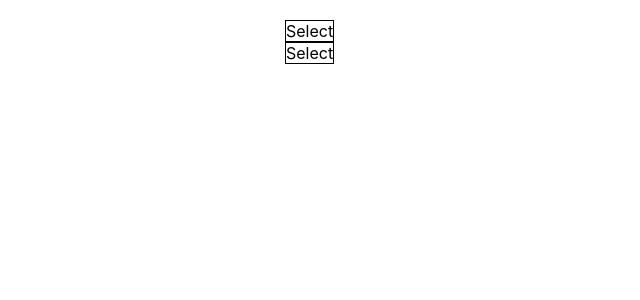
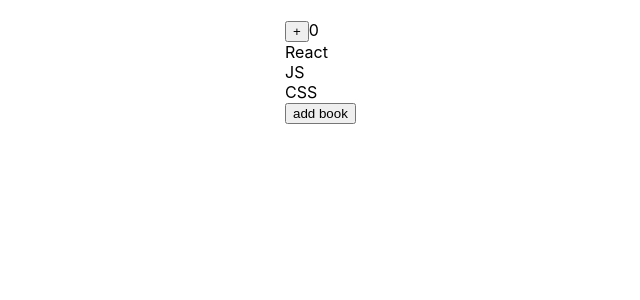
Before and after one commit to Allochka11/it-incubator-react-typescript, a React (Create React App) app: page / in a window 1280 px wide. Shown: the top 300 px of the page, without its empty margins (55-695 px from the left). Built offline with nearby package versions, Linux system fonts and the light colour scheme.

Commit message:
useCallback 19

```diff
--- a/src/App.tsx
+++ b/src/App.tsx
@@ -15,6 +15,7 @@ import {Select2} from "./components/Select/Select2";
 import {Example1} from "./components/ReactMemo";
 import {UseMemo} from "./components/UseMemo";
 import {HelperSelect} from "./components/Select/HelperSelect";
+import {LikeUseCallback} from "./components/UseCallback";
 
 
 function App() {
@@ -73,20 +74,21 @@ function App() {
             {/*/>*/}
             {/*<Example1/>*/}
             {/*<UseMemo/>*/}
-            <HelperSelect/>
+            {/*<HelperSelect/>*/}
+            <LikeUseCallback/>
 
         </div>
 
     );
 }
 
-type PageTitlePropsType = {
-    title: string
-}
-
-function PageTitle(props: PageTitlePropsType) {
-    console.log('Page title rendering')
-    return <h1>{props.title}</h1>
-}
+// type PageTitlePropsType = {
+//     title: string
+// }
+//
+// function PageTitle(props: PageTitlePropsType) {
+//     console.log('Page title rendering')
+//     return <h1>{props.title}</h1>
+// }
 
 export default App;
--- a/src/components/Select/Select2.tsx
+++ b/src/components/Select/Select2.tsx
@@ -53,7 +53,7 @@ export const Select2Memo = (props: Select2Type) => {
         }
     }
 
-    console.log(props.items)
+    // console.log(props.items)
 
 
     return (
--- /dev/null
+++ b/src/components/UseCallback.tsx
@@ -0,0 +1,47 @@
+import React, {useCallback, useMemo, useState} from "react";
+
+export const BooksSecret = (props: { books: Array<string>; addBook: () => void }) => {
+    console.log('BooksSecret');
+    return (
+        <div>
+            {props.books.map((book, i) => <div key={i}>{book}</div>)}
+            <button onClick={props.addBook}>add book</button>
+
+        </div>
+    )
+}
+const Book = React.memo(BooksSecret);
+
+
+export const LikeUseCallback = () => {
+    console.log('LikeUseCallback');
+    const [counter, setCounter] = useState(0);
+    const [books, setBooks] = useState(['React', 'JS', 'CSS'])
+
+    // const newArray = useMemo(() => {
+    //     const newArray = books.filter(b => b.toLowerCase().indexOf('s') > -1);
+    //     return newArray
+    //
+    // }, [books]);
+
+    const memoizedAddBook = useMemo(() => {
+        return () => {
+            console.log('add')
+            let newBook = [...books, 'Angular' + new Date().getDate()];
+            setBooks(newBook);
+        }
+    }, [books]);
+    const memoizedAddBook2 = useCallback(() => {
+        console.log('add1')
+        let newBook = [...books, 'Angular' + new Date().getDate()];
+        setBooks(newBook);
+    }, [books]);
+
+    return (
+        <>
+            <button onClick={() => setCounter(counter + 1)}>+</button>
+            {counter}
+            <Book books={books} addBook={memoizedAddBook2}/>
+        </>
+    )
+}
```
